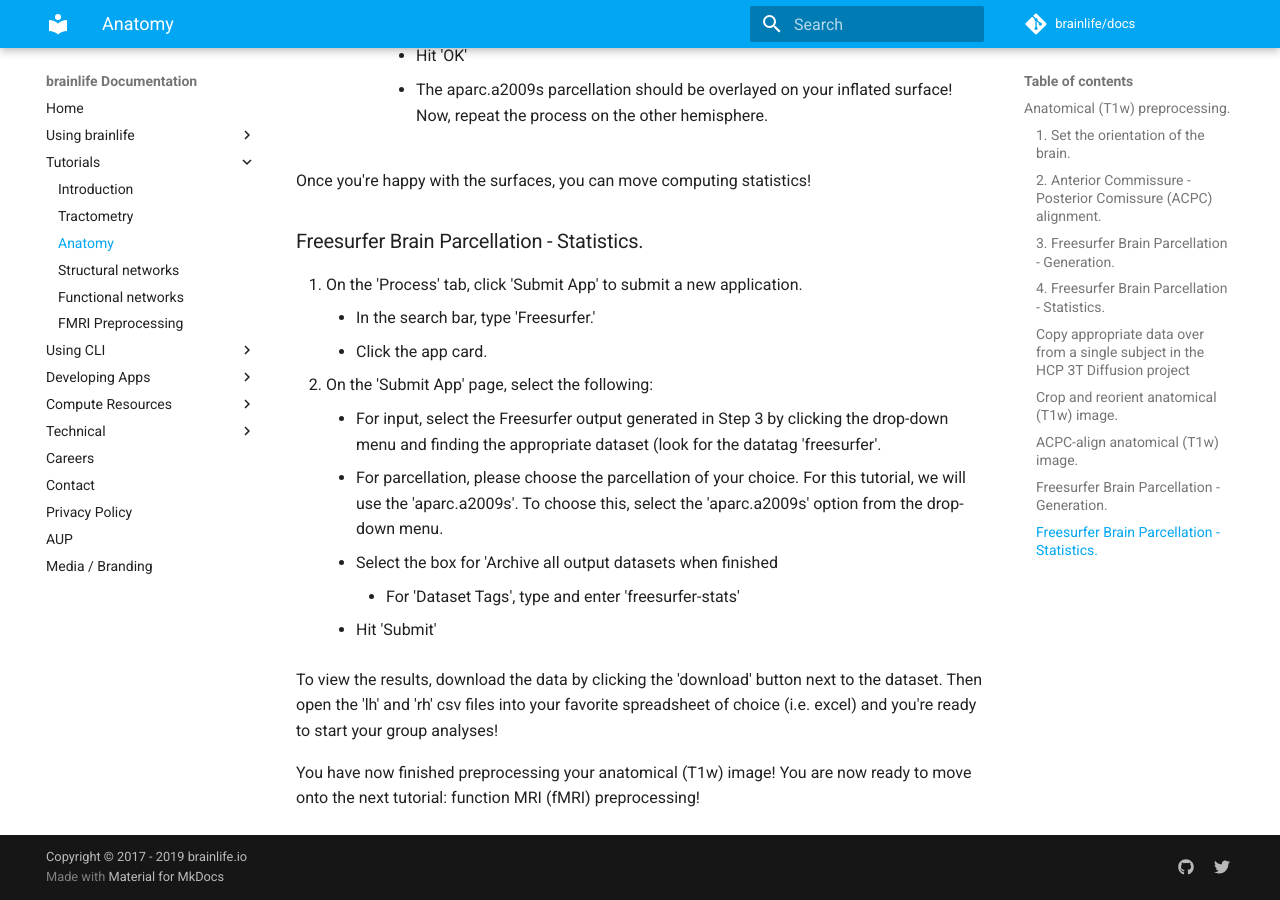
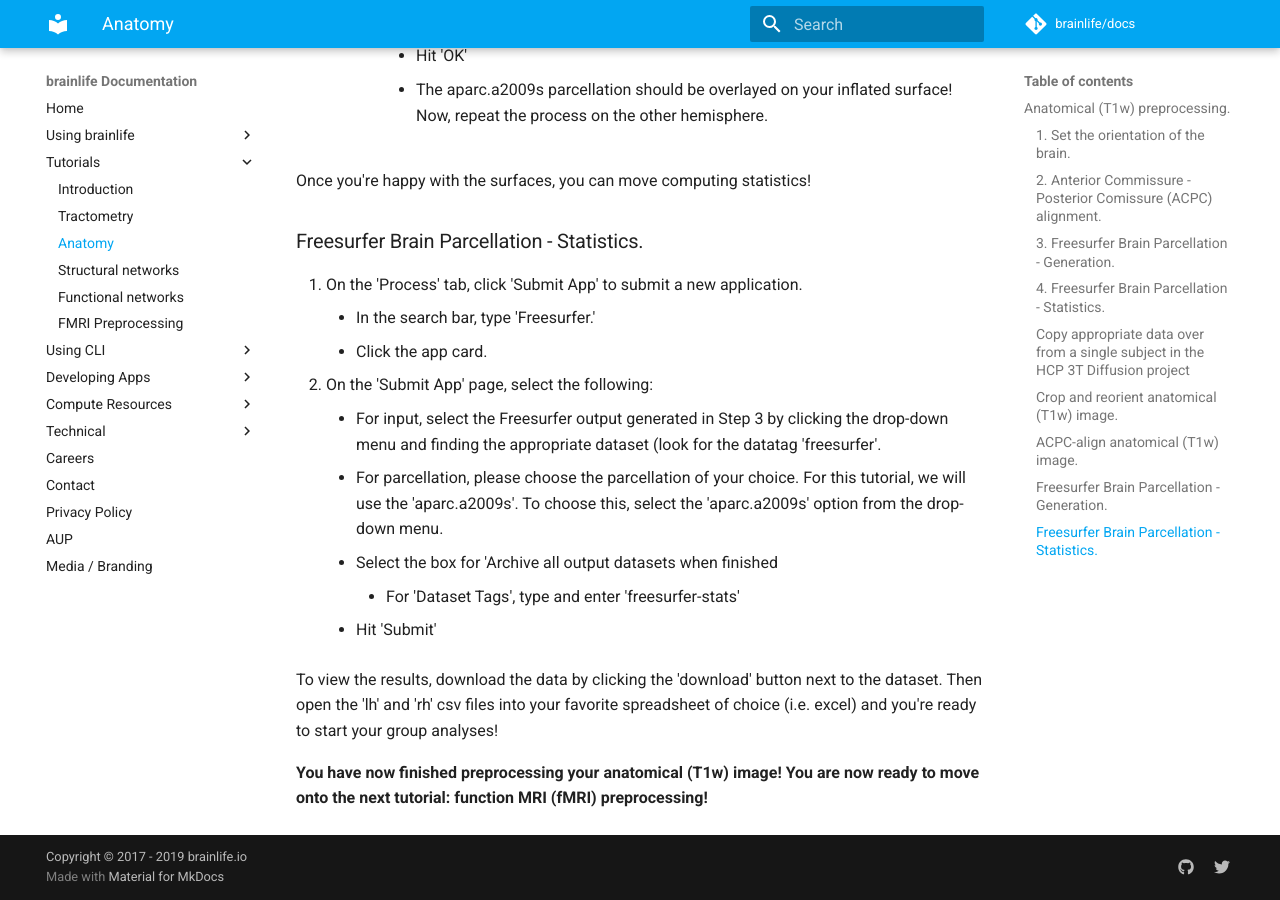
Before and after one commit to brainlife/docs, an MkDocs documentation site: the page built from docs/tutorial/t1w-preprocessing.md, in a window 1280 px wide and 900 px high, scrolled down 4801 px. Built offline with MkDocs 1.6.1 and Material for MkDocs 9.7.7, drawn with Linux system fonts in a browser that asks for light colours; comment, search, counter and statistics services are not loaded.

```diff
--- a/docs/tutorial/t1w-preprocessing.md
+++ b/docs/tutorial/t1w-preprocessing.md
@@ -123,4 +123,4 @@ Once you're happy with the surfaces, you can move computing statistics!
 
 To view the results, download the data by clicking the 'download' button next to the dataset. Then open the 'lh' and 'rh' csv files into your favorite spreadsheet of choice (i.e. excel) and you're ready to start your group analyses!
 
-You have now finished preprocessing your anatomical (T1w) image! You are now ready to move onto the next tutorial: function MRI (fMRI) preprocessing!
+**You have now finished preprocessing your anatomical (T1w) image! You are now ready to move onto the next tutorial: function MRI (fMRI) preprocessing!**
```
